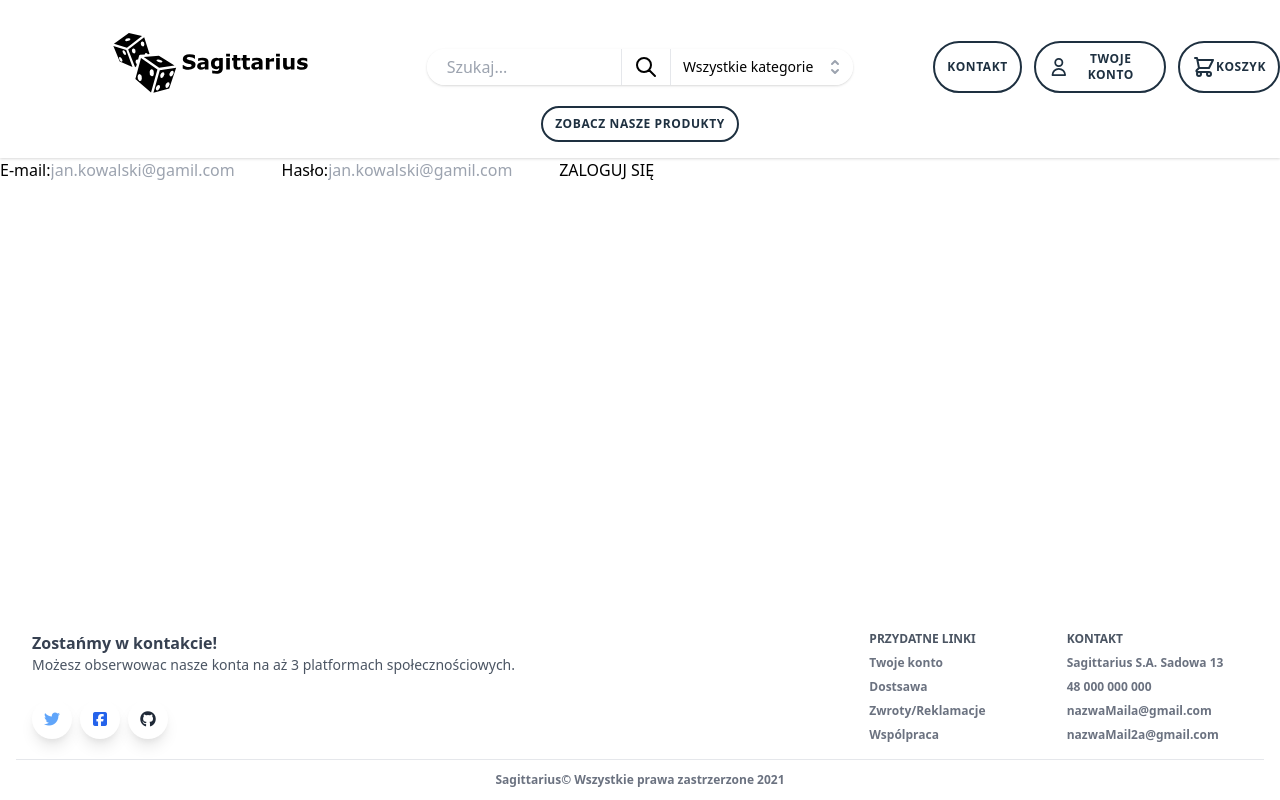
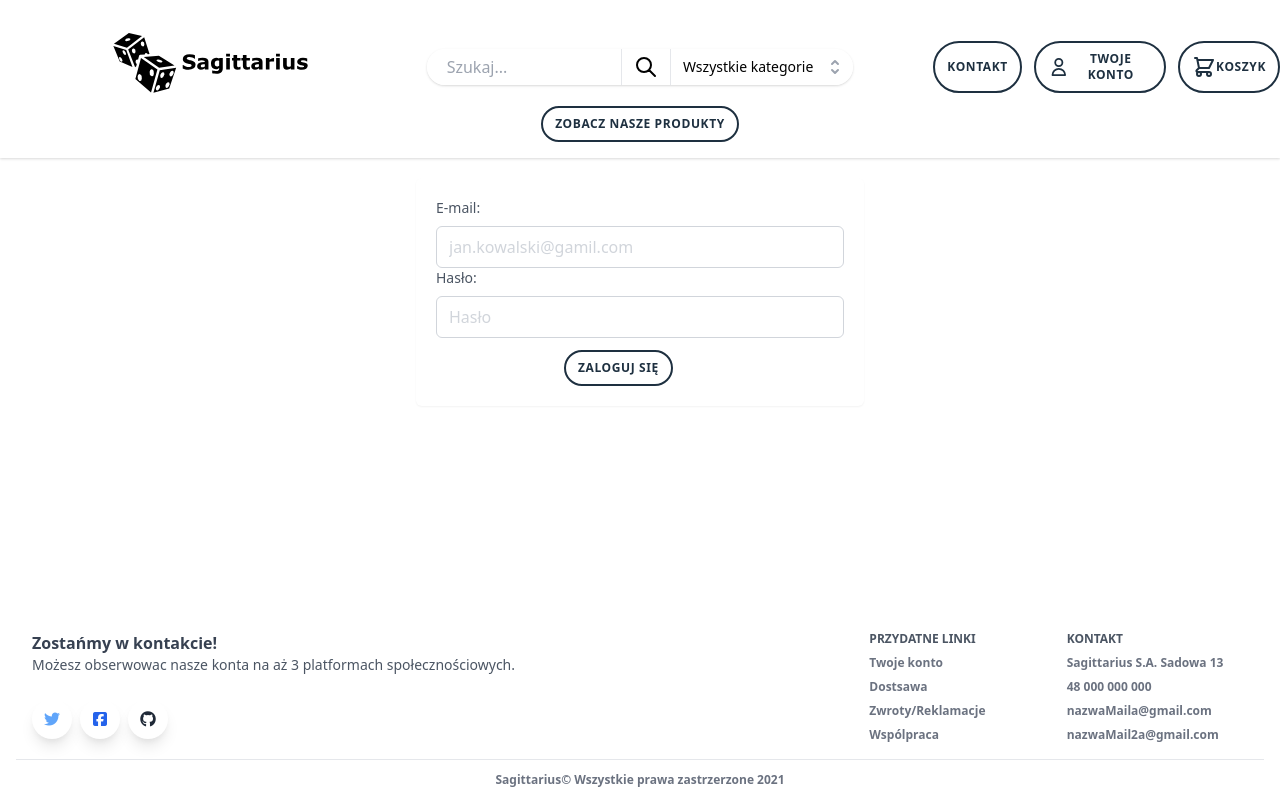
Before and after one commit to Lorn-Hukka/IO, a Next.js app: page /account in a window 1280 px wide. Built offline with nearby package versions, Linux system fonts and the light colour scheme.

Commit message:
Refactoring podstrony "account"

```diff
--- a/components/Header.js
+++ b/components/Header.js
@@ -105,7 +105,7 @@ const Header = () => {
             </form>
             <nav className="flex justify-center md:justify-start">
                             <Link href="/contact"><a className="flex items-center rounded-full mt-3 md:mt-0 md:ml-3 lg:ml-20 py-2 px-3 uppercase text-xs font-bold tracking-wider cursor-pointer text-third border-third border-2 hover:bg-third hover:text-white transition ease-out duration-500">Kontakt</a></Link>
-                            <Link href="/"><a className="flex items-center text-center rounded-full mt-3 md:mt-0 mx-3 py-2 px-3 uppercase text-xs font-bold tracking-wider cursor-pointer text-third border-third border-2 hover:bg-third hover:text-white transition ease-out duration-500"><svg xmlns="http://www.w3.org/2000/svg" className="h-6 w-6" fill="none" viewBox="0 0 24 24" stroke="currentColor">
+                            <Link href="/account"><a className="flex items-center text-center rounded-full mt-3 md:mt-0 mx-3 py-2 px-3 uppercase text-xs font-bold tracking-wider cursor-pointer text-third border-third border-2 hover:bg-third hover:text-white transition ease-out duration-500"><svg xmlns="http://www.w3.org/2000/svg" className="h-6 w-6" fill="none" viewBox="0 0 24 24" stroke="currentColor">
                                         <path strokeLinecap="round" strokeLinejoin="round" strokeWidth="2" d="M16 7a4 4 0 11-8 0 4 4 0 018 0zM12 14a7 7 0 00-7 7h14a7 7 0 00-7-7z" />
                                         </svg><span className="hidden lg:inline">Twoje konto</span></a></Link>
                             <Link href="/cart"><a className="flex items-center rounded-full mt-3 md:mt-0 py-2 px-3 uppercase text-xs font-bold tracking-wider cursor-pointer text-third border-third border-2 hover:bg-third hover:text-white transition ease-out duration-500"><svg xmlns="http://www.w3.org/2000/svg" className="h-6 w-6" fill="none" viewBox="0 0 24 24" stroke="currentColor">
--- a/pages/account.js
+++ b/pages/account.js
@@ -1,11 +1,19 @@
 const Account = () => {
     return (
-        <div>
-        <label htmlFor="email">E-mail:</label>
-        <input type="email" name="email" id="email" placeholder="jan.kowalski@gamil.com" />
-        <label htmlFor="password">Hasło:</label>
-        <input type="password" name="password" id="password" placeholder="jan.kowalski@gamil.com" />
-        <button>ZALOGUJ SIĘ</button>
+        <div className="flex items-center my-5">
+            <div className="container mx-auto">
+                <div className="max-w-md mx-auto bg-white p-5 rounded-md shadow-sm">
+                    <label htmlFor="email" className="block mb-2 text-sm text-gray-600 dark:text-gray-400">E-mail:</label>
+                    <input type="email" name="email" id="email" placeholder="jan.kowalski@gamil.com" className="w-full px-3 py-2 placeholder-gray-300 border border-gray-300 rounded-md focus:outline-none focus:ring
+                             focus:ring-indigo-100 focus:border-indigo-300 dark:bg-gray-700 dark:text-white dark:placeholder-gray-500
+                             dark:border-gray-600 dark:focus:ring-gray-900 dark:focus:border-gray-500" />
+                    <label htmlFor="password" className="block mb-2 text-sm text-gray-600 dark:text-gray-400">Hasło:</label>
+                    <input type="password" name="password" id="password" placeholder="Hasło" className="w-full px-3 py-2 placeholder-gray-300 border border-gray-300 rounded-md focus:outline-none focus:ring
+                             focus:ring-indigo-100 focus:border-indigo-300 dark:bg-gray-700 dark:text-white dark:placeholder-gray-500
+                             dark:border-gray-600 dark:focus:ring-gray-900 dark:focus:border-gray-500" />
+                    <button className="flex items-center text-center rounded-full mt-3 ml-32 mx-3 py-2 px-3 uppercase text-xs font-bold tracking-wider cursor-pointer text-third border-third border-2 hover:bg-third hover:text-white transition ease-out duration-500">ZALOGUJ SIĘ</button>
+                </div>
+            </div>
         </div>
     );
 }
```
